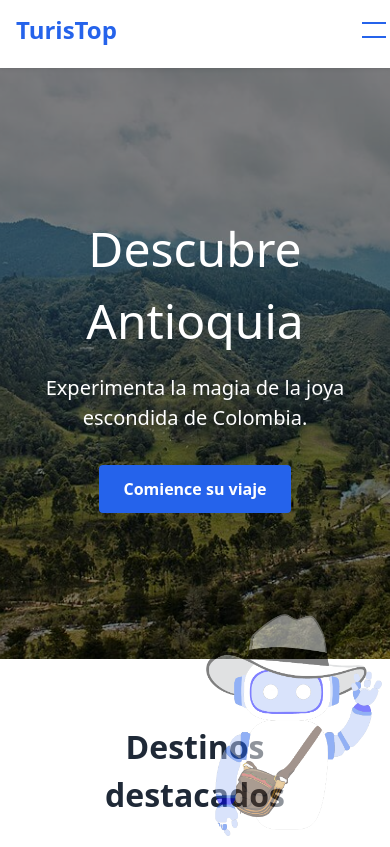
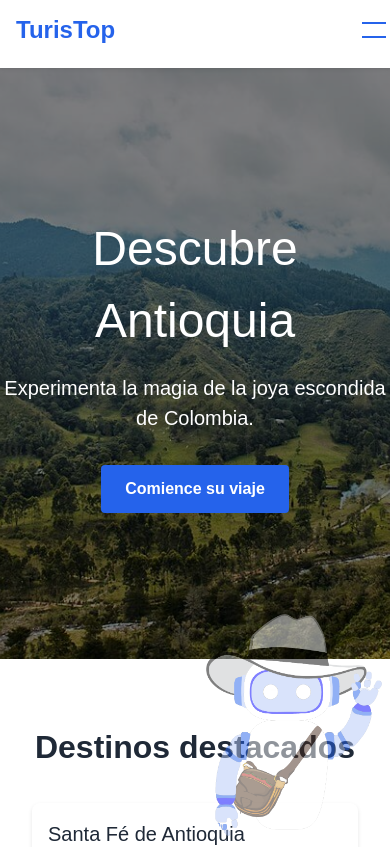
Before and after one commit to ErikUribeA/turis-top, a Next.js app: page / in a window 390 px wide. Shown: the top 847 px of the page. Built offline with nearby package versions, Linux system fonts and the light colour scheme; no server answers.

Commit message:
change of responsive done

```diff
--- a/src/app/assistant/page.tsx
+++ b/src/app/assistant/page.tsx
@@ -40,7 +40,7 @@ const ChatPage = () => {
     const chatBoxRef = useRef<HTMLDivElement>(null);
     const t = useTranslations('chat');
     const { data: session } = useSession();
-    const { theme, toggleTheme } = useTheme();
+    const { theme } = useTheme();
 
     const MIN_LENGTH = 5;
     const MAX_LENGTH = 200;
@@ -137,6 +137,7 @@ const ChatPage = () => {
     return (
         <div className={`${styles.chatContainer} ${theme === 'dark' ? styles.dark : styles.light}`}>
             {/* Historial de mensajes a la izquierda */}
+
             <div className={styles.chatHistory}>
                 <div className={styles.historyList}>
                     {chatHistory.map((chat) => (
--- a/src/app/globals.css
+++ b/src/app/globals.css
@@ -1,3 +1,14 @@
 @tailwind base;
 @tailwind components;
 @tailwind utilities;
+
+:root {
+    --background: #ffffff;
+    --foreground: #1a1a1a;
+}
+
+body {
+    color: var(--foreground);
+    background: var(--background);
+    font-family: Arial, Helvetica, sans-serif;
+}
--- a/src/context/ThemeContext.tsx
+++ b/src/context/ThemeContext.tsx
@@ -1,42 +1,54 @@
 'use client'
 import { createContext, useContext, useState, ReactNode, useEffect } from 'react';
 
-type Theme = 'light' | 'dark';  // Definimos el tipo Theme
+type Theme = 'light' | 'dark';
 
 interface ThemeContextType {
   theme: Theme;
   toggleTheme: () => void;
 }
 
-const ThemeContext = createContext<ThemeContextType | undefined>(undefined); // Aseguramos que el valor inicial sea undefined
+const ThemeContext = createContext<ThemeContextType | undefined>(undefined);
 
 interface ThemeProviderProps {
   children: ReactNode;
 }
 
 export const ThemeProvider = ({ children }: ThemeProviderProps) => {
-  const [theme, setTheme] = useState<Theme>('light'); // Inicializamos el estado del tema
+  const [theme, setTheme] = useState<Theme>('light');
 
   // Recuperamos el tema desde localStorage si existe
   useEffect(() => {
     const savedTheme = localStorage.getItem('theme');
     if (savedTheme === 'light' || savedTheme === 'dark') {
-      setTheme(savedTheme);  // Usamos el tema guardado si existe
+      setTheme(savedTheme);
     } else {
-      setTheme('light');  // Si no hay tema guardado, usamos 'light' como predeterminado
+      setTheme('light');
     }
   }, []);
 
-  // Función para alternar entre los temas
+  // Actualizamos las variables de CSS en :root cuando cambia el tema
+  useEffect(() => {
+    const root = document.documentElement;
+
+    if (theme === 'dark') {
+      root.style.setProperty('--background', '#1a1a1a');
+      root.style.setProperty('--foreground', '#ededed');
+    } else {
+      root.style.setProperty('--background', '#ffffff');
+      root.style.setProperty('--foreground', '#171717');
+    }
+  }, [theme]);
+
   const toggleTheme = () => {
-    const newTheme: Theme = theme === 'light' ? 'dark' : 'light';  // Alternamos entre claro y oscuro
-    setTheme(newTheme);  // Actualizamos el estado
-    localStorage.setItem('theme', newTheme);  // Guardamos el tema en localStorage
+    const newTheme: Theme = theme === 'light' ? 'dark' : 'light';
+    setTheme(newTheme);
+    localStorage.setItem('theme', newTheme);
   };
 
   return (
     <ThemeContext.Provider value={{ theme, toggleTheme }}>
-      {children} {/* Envolvemos el contenido de la aplicación */}
+      {children}
     </ThemeContext.Provider>
   );
 };
@@ -44,7 +56,7 @@ export const ThemeProvider = ({ children }: ThemeProviderProps) => {
 export const useTheme = (): ThemeContextType => {
   const context = useContext(ThemeContext);
   if (!context) {
-    throw new Error('useTheme must be used within a ThemeProvider');  // Asegúrate de que esté dentro del ThemeProvider
+    throw new Error('useTheme must be used within a ThemeProvider');
   }
   return context;
 };
```
Also changed, not shown: src/app/assistant/ChatPage.module.scss (+14 -1 lines).
